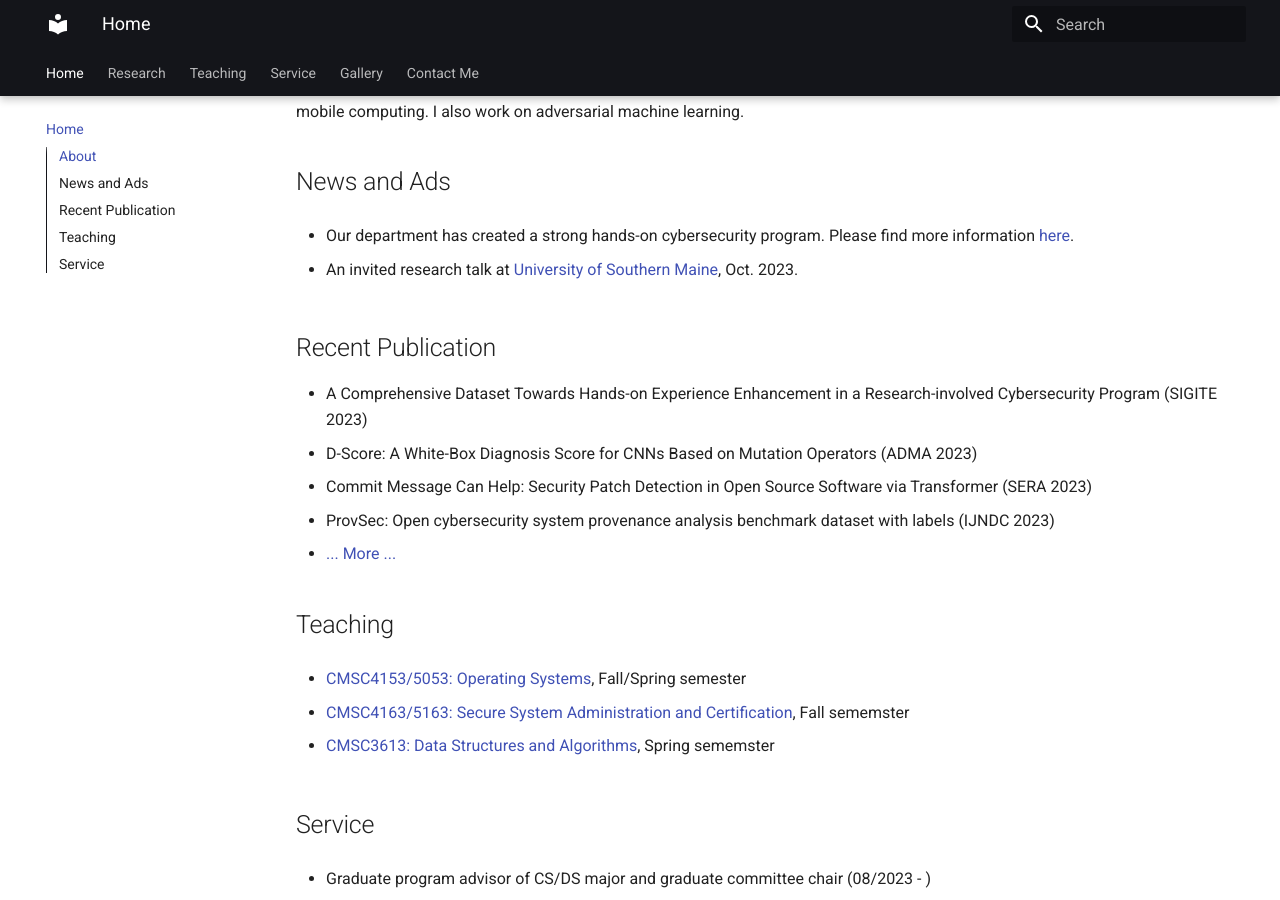
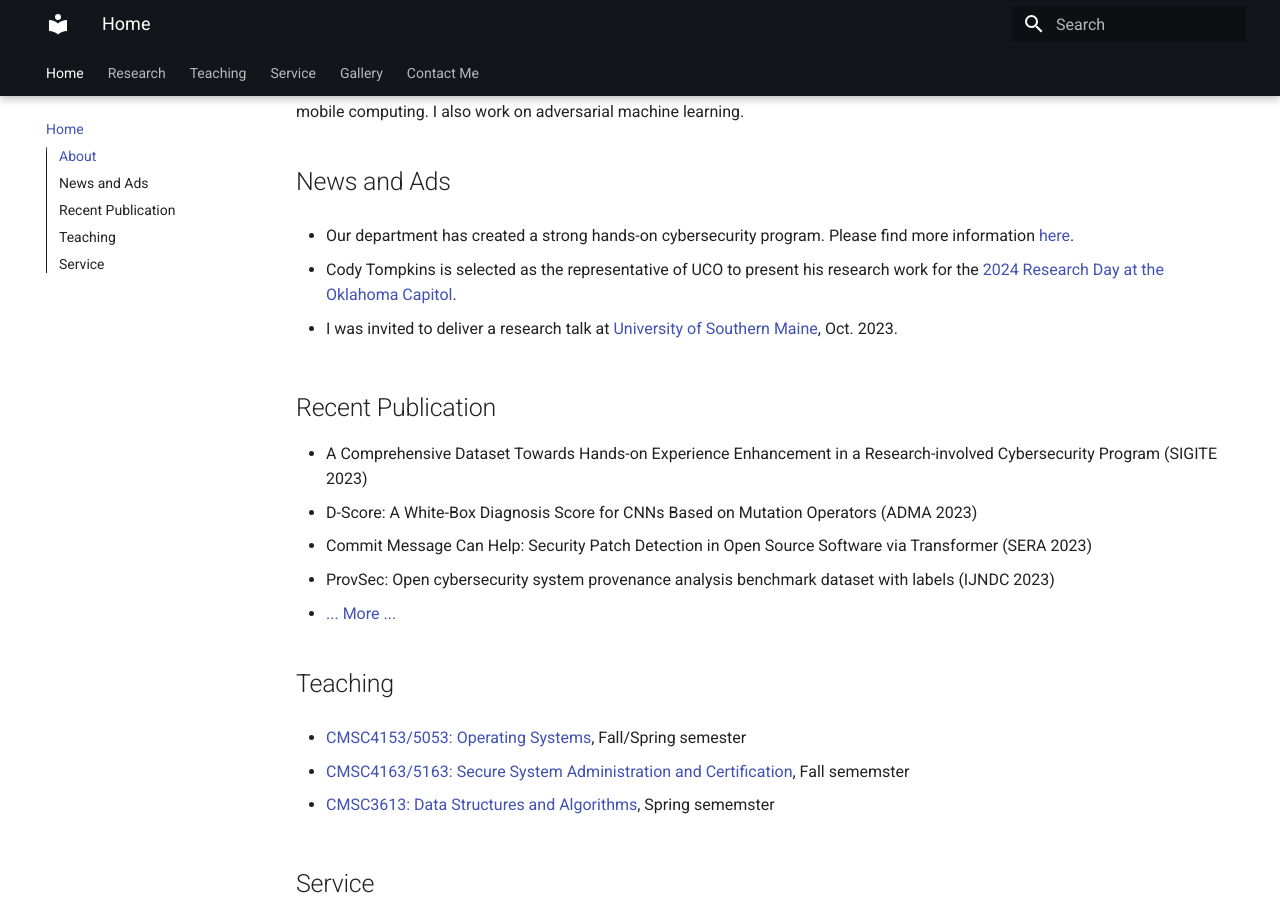
Before and after one commit to fzuo/homepage, an MkDocs documentation site: the page built from docs/index.md, in a window 1280 px wide and 900 px high, scrolled down 619 px. Built offline with MkDocs 1.6.1 and Material for MkDocs 9.7.7, drawn with Linux system fonts in a browser that asks for light colours.

Commit message:
Updating files

```diff
--- a/docs/index.md
+++ b/docs/index.md
@@ -54,7 +54,9 @@
 
 - Our department has created a strong hands-on cybersecurity program. Please find more information <a href="https://uco-cyber.github.io/education/">here</a>.
 
-- An invited research talk at <a href="https://usm.maine.edu/department-computer-science/">University of Southern Maine</a>, Oct. 2023.
+- Cody Tompkins is selected as the representative of UCO to present his research work for the <a href="https://www.okepscor.org/official-nomination-form-2024-research-day-capitol">2024 Research Day at the Oklahoma Capitol</a>.
+
+- I was invited to deliver a research talk at <a href="https://usm.maine.edu/department-computer-science/">University of Southern Maine</a>, Oct. 2023.
 
 ## Recent Publication
 
```
